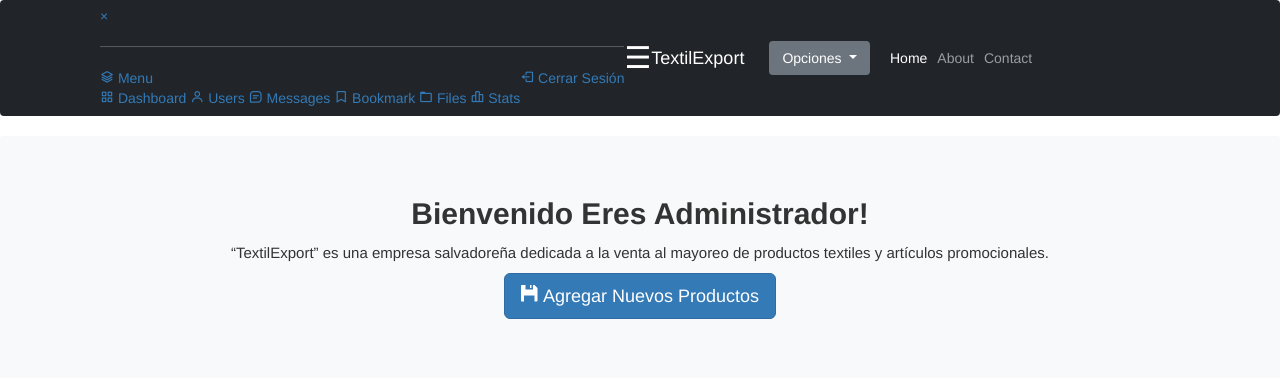
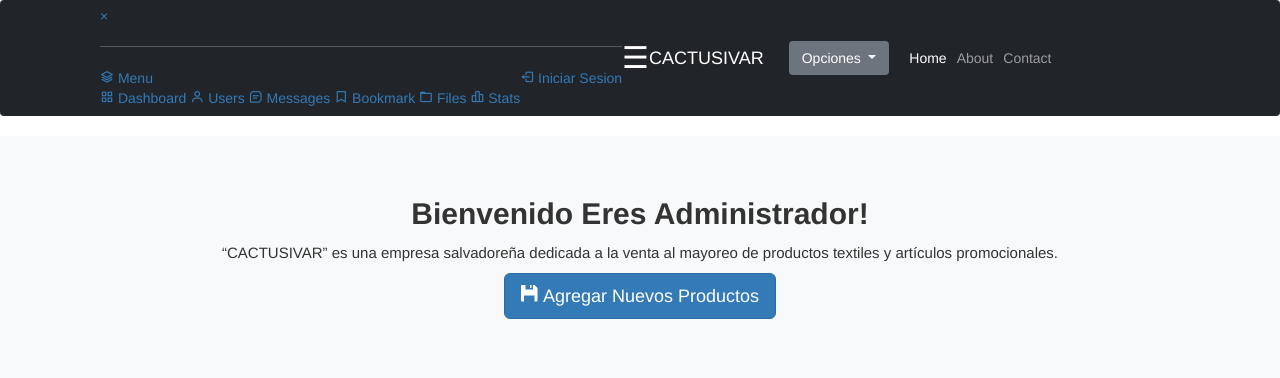
Before and after one commit to TheGrimReaper97/CACTUSIVAR, a PHP site: page /admin.php in a window 1280 px wide. Shown: the top 378 px of the page. Run offline with PHP 8.4, Linux system fonts and the light colour scheme; some libraries are stand-ins or nearby versions.

Commit message:
Update admin.php

```diff
--- a/admin.php
+++ b/admin.php
@@ -5,7 +5,7 @@
         <meta name="viewport" content="width=device-width, initial-scale=1, shrink-to-fit=no" />
         <meta name="description" content="" />
         <meta name="author" content="" />
-        <title>Heroic Features - Start Bootstrap Template</title>
+        <title>CACTUSIVAR</title>
         <!-- Favicon-->
         <link href="https://cdn.jsdelivr.net/npm/bootstrap@5.1.3/dist/css/bootstrap.min.css" rel="stylesheet" integrity="sha384-1BmE4kWBq78iYhFldvKuhfTAU6auU8tT94WrHftjDbrCEXSU1oBoqyl2QvZ6jIW3" crossorigin="anonymous">
         <!-- Bootstrap icons-->
@@ -43,12 +43,12 @@
 
                         </div>
                         <hr>
-                        <a href="logout.php" class="nav_link"> <i class='bx bx-log-out nav_icon'></i> <span class="nav_name">Cerrar Sesi&oacute;n</span> </a>
+                        <a href="login.php" class="nav_link"> <i class='bx bx-log-out nav_icon'></i> <span class="nav_name">Iniciar Sesion</span> </a>
 
                     </nav>
                   </div>
                   <span class="navegador" style="font-size:30px;cursor:pointer;color:white;" onclick="openNav()">&#9776;</span>
-                <a class="navbar-brand" href="#!">TextilExport</a>
+                <a class="navbar-brand" href="#!">CACTUSIVAR</a>
                 <div class="dropdown">
                     <button class="btn btn-secondary dropdown-toggle" type="button" id="dropdownMenuButton1" data-bs-toggle="dropdown" aria-expanded="false">
                      Opciones
@@ -78,7 +78,7 @@
                 <div  class="p-4 p-lg-5 bg-light rounded-3 text-center">
                     <div  class="m-4 m-lg-5">
                         <h1 class="display-5 fw-bold">Bienvenido Eres Administrador!</h1>
-                        <p class="fs-4">“TextilExport” es una empresa salvadoreña dedicada a la venta al mayoreo de productos textiles
+                        <p class="fs-4">“CACTUSIVAR” es una empresa salvadoreña dedicada a la venta al mayoreo de productos textiles
                             y artículos promocionales.
                             </p>
                         <a href="#addnew" data-toggle="modal" class="btn btn-primary btn-lg" ><span class="glyphicon glyphicon-floppy-disk"></span> Agregar Nuevos Productos</a>
@@ -141,7 +141,7 @@
         </section>
         <!-- Footer-->
         <footer class="py-5 bg-dark">
-            <div class="container"><p class="m-0 text-center text-white">Copyright &copy; Your Website 2021 Santos Ronaldo, Lemus Torres LT191211</p></div>
+            <div class="container"><p class="m-0 text-center text-white">Copyright &copy; Your Website 2021</p></div>
         </footer>
         <!-- Bootstrap core JS-->
         <script src="https://cdn.jsdelivr.net/npm/bootstrap@5.1.3/dist/js/bootstrap.bundle.min.js"></script>
```
